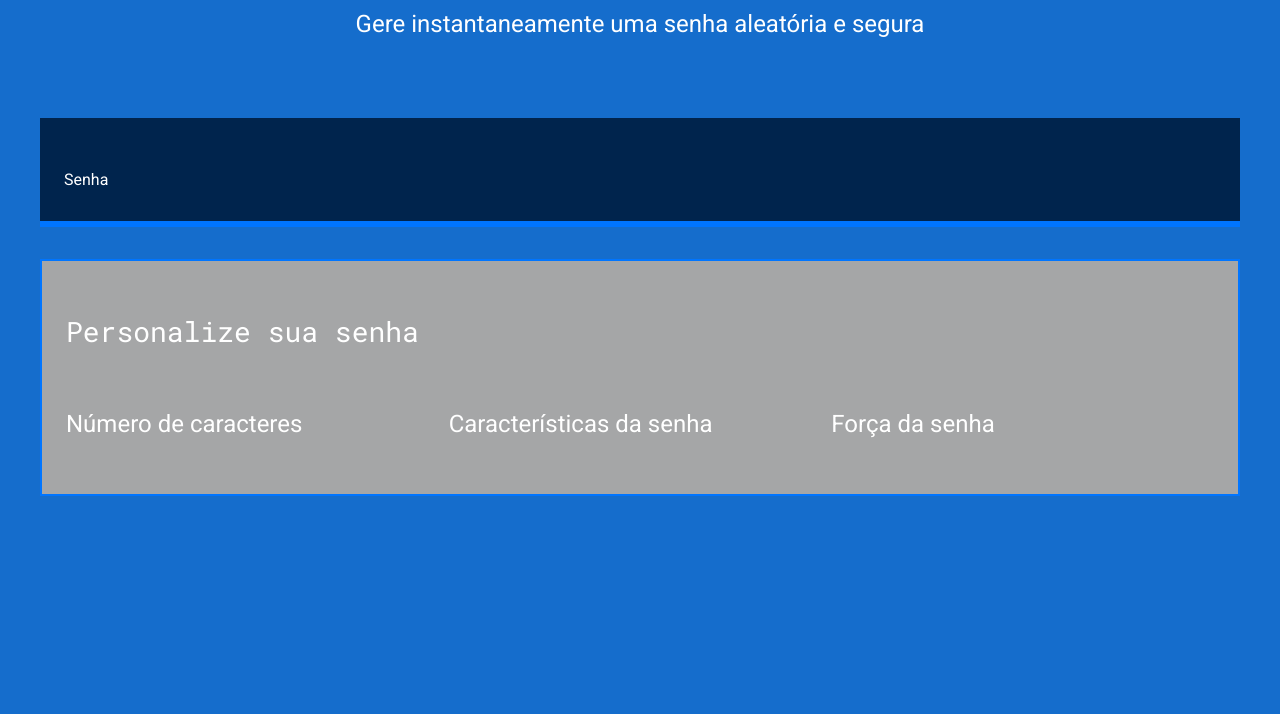
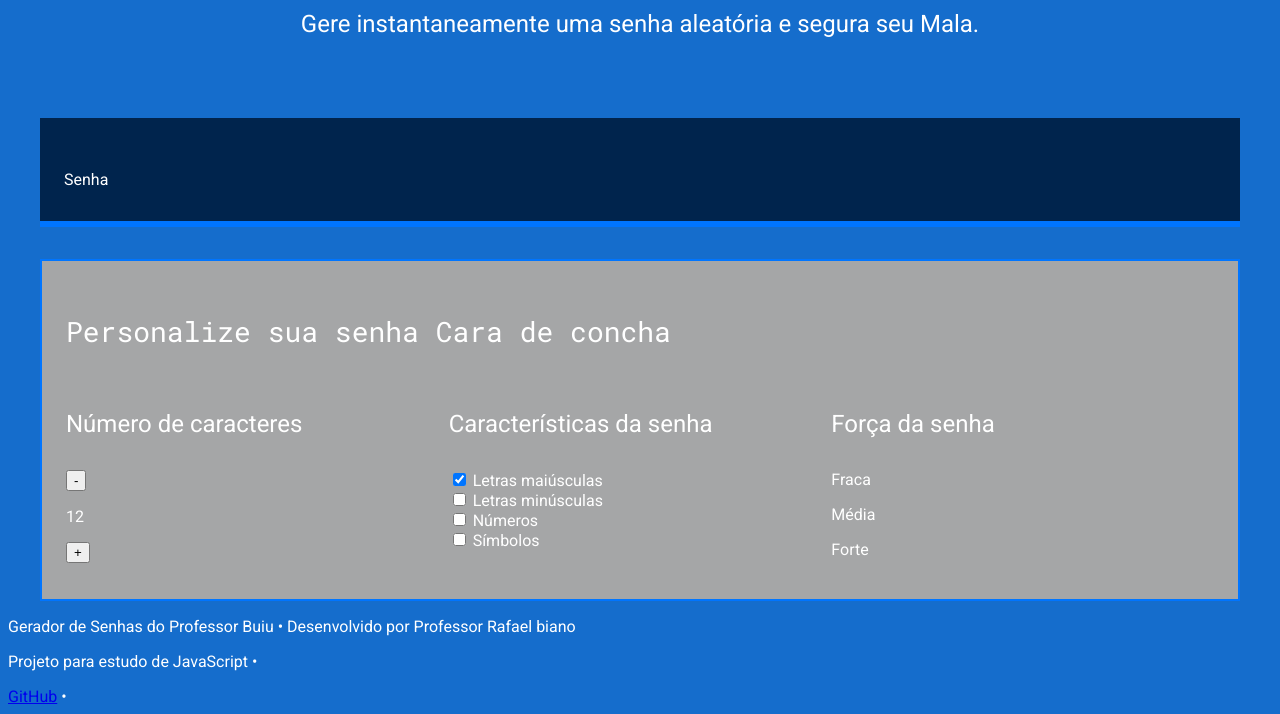
Before and after one commit to nascimentodanillo-design/Aula-01-gerador-de-senha-, a plain HTML site: page index.html in a window 1280 px wide. Shown: the part 185-899 px from the top of the page. Before the commit the page ends 800 px from the top, so only its background shows below. Drawn offline with Linux system fonts and the light colour scheme.

Commit message:
Update index.html

```diff
--- a/index.html
+++ b/index.html
@@ -11,27 +11,74 @@
 <body>
     <section class="conteudo">
         <div class="conteudo-titulo">
-            <img src="unlock.svg" alt="cadeado fechado">
-            <h2 class="titulo-principal">Gerador de senhas</h2>
-            <h3 class="titulo-secundario">Gere instantaneamente uma senha aleatória e segura</h3>
+            <img src="cadeado.png" alt="cadeado fechado">
+            <h2 class="titulo-principal">Gerador de senhas do Mestre Buiu</h2>
+            <h3 class="titulo-secundario">Gere instantaneamente uma senha aleatória e segura seu Mala.</h3>
         </div>
         <div class="conteudo-senha">
             <label for="senha">Senha</label>
-            <input name="senha" type="text" id="campo-senha">
+            <input name="senha" type="text" id="campo-senha" readonly>
         </div>
         <div class="parametro">
-            <h3 class="parametro-titulo">Personalize sua senha</h3>
+            <h3 class="parametro-titulo">Personalize sua senha Cara de concha </h3>
             <div class="parametro-coluna__senha">
                 <div class="parametro-senha">
                     <h4 class="parametro-senha__titulo">Número de caracteres</h4>
+                    <div class="parametro-senha-botoes">
+                        <button class="parametro-senha__botao">-</button>
+                        <p class="parametro-senha__texto">12</p>
+                        <button class="parametro-senha__botao">+</button>
+                    </div>
                 </div>
                 <div class="parametro-senha">
                     <h4 class="parametro-senha__titulo">Características da senha</h4>
+                    <div class="parametro-senha-checkbox">
+                        <input name="maiusculo" type="checkbox" class="checkbox" checked>
+                        <label for="maiusculo">Letras maiúsculas</label>
+                    </div>
+                    <div class="parametro-senha-checkbox">
+                        <input name="minusculo" type="checkbox" class="checkbox">
+                        <label for="minusculo">Letras minúsculas</label>
+                    </div>
+                    <div class="parametro-senha-checkbox">
+                        <input name="numero" type="checkbox" class="checkbox">
+                        <label for="numero">Números</label>
+                    </div>
+                    <div class="parametro-senha-checkbox">
+                        <input name="simbolo" type="checkbox" class="checkbox">
+                        <label for="simbolo">Símbolos</label>
+                    </div>
                 </div>
                 <div class="parametro-senha">
                     <h4 class="parametro-senha__titulo">Força da senha</h4>
+                    <div class="barra"></div>
+                    <div class="forca fraca"></div>
+                    <div class="parametro-senha-textos">
+                        <p>Fraca</p>
+                        <p>Média</p>
+                        <p>Forte</p>
+                    </div>
+                    <p class="entropia"></p>
                 </div>
             </div>
         </div>
     </section>
+    <script src="main.js"></script>
+<footer class="footer">
+    <div class="container">
+        <p>
+            <strong>Gerador de Senhas do Professor Buiu </strong> •
+            Desenvolvido por <strong>Professor Rafael biano</strong>
+        </p>
+        <p>
+            Projeto para estudo de JavaScript •
+            <span id="ano-atual"></span>
+        </p>
+
+        <div class="footer-links">
+            <a href="#" target="_blank">GitHub</a> •
+        </div>
+    </div>
+</footer>
 </body>
+</html>
```
